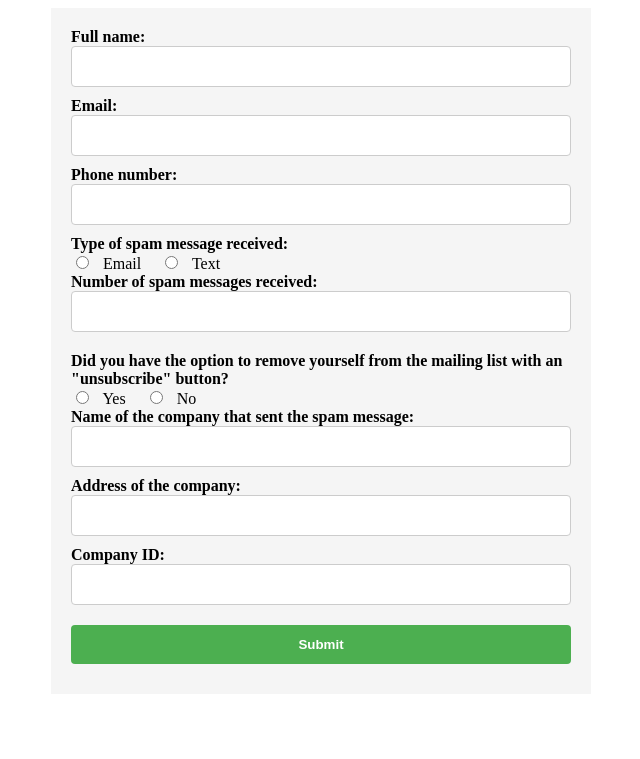
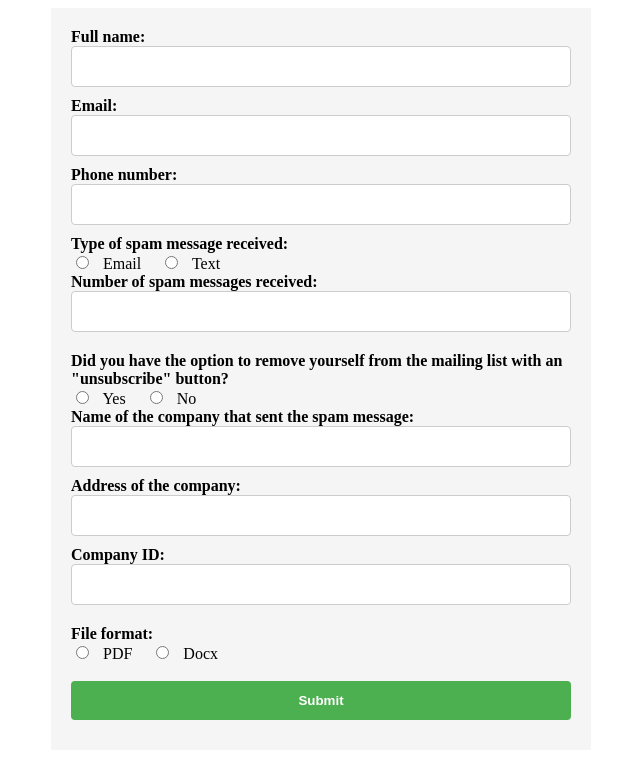
Before and after one commit to amithacoon/FromPc, a Django app: page /letter/ in a window 1280 px wide. Shown: the top 759 px of the page, without its empty margins (319-959 px from the left). Run offline with Django 4.2, Linux system fonts and the light colour scheme; some libraries are stand-ins or nearby versions.

Commit message:
DONE, just need to add the PDF to download option. if you want PDF you should go and take it from folder

```diff
--- a/Hagesh2/views.py
+++ b/Hagesh2/views.py
@@ -13,6 +13,7 @@ import datetime
 import docx
 from django.shortcuts import render, redirect
 from docx.shared import Inches
+from docx2pdf import convert
 
 from PIL import Image
 from docx import Document
@@ -164,65 +165,46 @@ def letter(request):
 
         }
 
-        # Filename of the template
-        document = docx.Document()
+# Filename of the template
         template_filename = 'static/docx/template.docx'
 
-        # Open the temp file
+# Open the temp file
         document = docx.Document(template_filename)
         document.core_properties.encoding = 'UTF-8'
 
-        # Replace keywords in the contents
+# Replace keywords in the contents
         for paragraph in document.paragraphs:
             for run in paragraph.runs:
                 for key, value in keywords.items():
                     run.text = run.text.replace(key, value)
 
-        # document.add_picture(photo_path, width=Inches(3))
-        photo_path = [''] * num_messages
-        # Iterate through all the paragraphs in the docx
-        hebrew_alphabet = ["א", "ב", "ג", "ד", "ה", "ו", "ז", "ח", "ט", "י", "כ", "ל", "מ", "נ", "ס", "ע", "פ", "צ",
+# Iterate through all the paragraphs in the docx
+        hebrew_alphabet = ["א׳", "ב", "ג", "ד", "ה", "ו", "ז", "ח", "ט", "י", "כ", "ל", "מ", "נ", "ס", "ע", "פ", "צ",
                            "ק", "ר", "ש", "ת"]
 
-        nep = ""
+        photo_path = [''] * num_messages
+#insert the photos and text for attachments
         for i in range(num_messages):
-            input = ("נספח " + hebrew_alphabet[i] + "׳:"
+            input = ("נספח " + hebrew_alphabet[i]+
                                                     "\n")
             new_para = document.add_paragraph(input)
             photo_path[i] = settings.MEDIA_ROOT + ('/temp' + f'{i}' + '.png')
             new_para.add_run().add_picture(photo_path[i], width=Inches(2.5))
 
 
-
-        # for para in document.paragraphs:
-        #     if "pic" in para.text:
-        #         para.text = para.text.replace('pic', nep)
-
-        # for i in range(num_messages):
-        #     for para in document.paragraphs:
-        #         if ('pic '+f'{i}') in para.text:
-        #             input = ("נספח " + hebrew_alphabet[i] + ":׳\n")
-        #             photo_path[i] = settings.MEDIA_ROOT + ('/temp' + f'{i}' + '.png')
-        #             para.text = para.text.replace('pic '+f'{i}', input)
-        #             para.add_run().add_picture(photo_path[i], width=Inches(2.5))
-
+#changes the font
         for paragraph in document.paragraphs:
-            # Iterate over the runs in the paragraph
             for run in paragraph.runs:
                 # Set the font to Arial
                 run.font.name = "Arial"
         document.save('static/docx/modified_document.docx')
-        filepath = 'static/docx/modified_document.docx'
-        print(f'file_path: {filepath}')
+        # convert to PDF
+        if (request.POST['output_file'] =='PDF'):
+            convert('static/docx/modified_document.docx', 'static/docx/modified_document.pdf')
 
-        # replace_pic_with_image(filepath)
 
-        # document.save('static/docx/modified_document.docx')
-        # filepath = 'static/docx/modified_document.docx'
-        # photo = os.path.join(settings.MEDIA_ROOT, 'upload_folder', 'tempphoto.png')
-        # img = Image.open(photo)
-        #
-        # replace_pic(filepath, photo)
+
+
 
         download_success = True
 
--- a/templates/letter.html
+++ b/templates/letter.html
@@ -59,7 +59,7 @@ function updateMessagePhotos() {
             '<div>' +
             '<label for="message_' + i + '_photo" ">Photo number ' + (i + 1) + ':</label>'
             + '<input type="file" name="photo_' + i + ' " id="photo_' + i + '" >'
-            + '<button type="button" id="upload-button_' + i + '"  name="photo_' + i + '_upload" style="width: 23%; margin-bottom: 10px; padding: 12px; background-color: #4caf50; color: white; font-weight: bold; border: none; border-radius: 4px; cursor: pointer;">'
+            + '<button type="button" id="upload-button_' + i + '"  name="photo_' + i + '_upload" >'
             + '</div>'
         );
 
@@ -163,8 +163,14 @@ fetch('/upload/', {
     </div>
 
 
-
-
+<label style="font-weight: bold;"> File format:</label>
+    <div>
+      <input type="radio" name="output_file" id="output_file_PDF" value="PDF" style="margin-right: 10px;" required>
+      <label for="output_file_PDF">PDF</label>
+      <input type="radio" name="output_file" id="output_file_Docx" value="Docx" style="margin-left: 20px; margin-right: 10px;" required>
+      <label for="output_file_Docx">Docx</label>
+    </div>
+<br>
        <button type="submit" style="width: 100%; margin-bottom: 10px; padding: 12px; background-color: #4caf50; color: white; font-weight: bold; border: none; border-radius: 4px; cursor: pointer;">Submit</button>
 
   </form>
```
Also changed, not shown: media/temp1.png, 2 other files.
